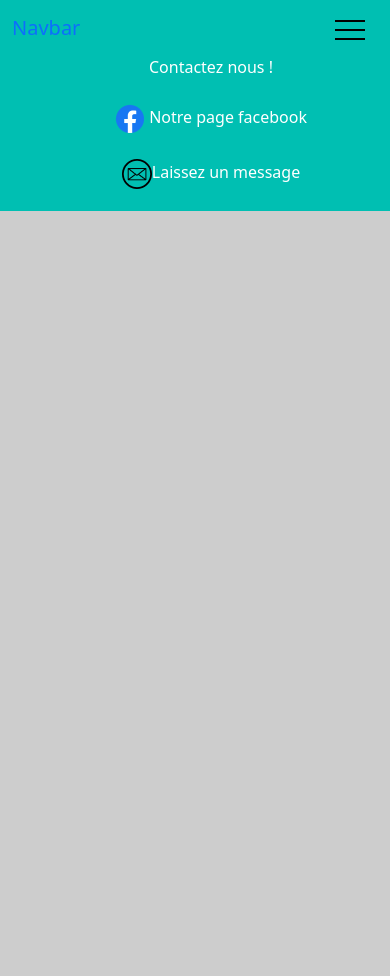
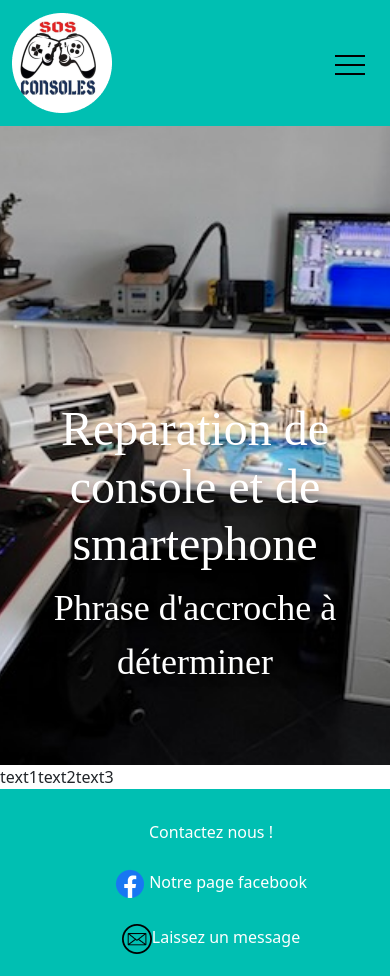
Before and after one commit to FlorentV02/SOS_CONSOLE, a PHP site: page /telephone.html in a window 390 px wide. Before the commit the page ends 211 px from the top, so only its background shows below. Run offline with PHP 8.4, Linux system fonts and the light colour scheme; some libraries are stand-ins or nearby versions.

Commit message:
Travail page telephone
Ajout card telephone

```diff
--- /dev/null
+++ b/asset/css/phone.css
@@ -0,0 +1,10 @@
+/* card-telephone-background */
+
+#background-phone-1 {
+    background: url('../asset/images/telephone.jpg');
+    height: auto;
+}
+
+.phone-card .card-link {
+    width: 10rem;
+}
--- a/asset/css/style.css
+++ b/asset/css/style.css
@@ -184,28 +184,28 @@ body {
     display: flex;
 }
 
-.card-group .card {
-    margin: 3rem;
+.choice-card .card {
+    margin: 2rem 0 2rem 0;
 }
 
-.card {
+.choice-card .card {
     flex-direction: initial;
 }
 
-.card .card-body span
+.choice-card .card .card-body span
     {
     background-color:rgba(0,0,0,0.8);
     }
 
-.card-body {
+.choice-card .card-body {
     border: 11px solid #00BFB2;
 }
 
-.card-link {
+.choice-card .card-link {
     width: 35rem;
 }
 
-.card-font {
+.choice-card .card-font {
     font-family: 'Playfair Display';
     font-style: normal;
     font-weight: 600;
@@ -214,7 +214,7 @@ body {
     color: #FFFFFF;
 }
 
-.card-title {
+.choice-card .card-title {
     font-style: normal;
     font-weight: 600;
     font-size: 20px;
--- a/index.html
+++ b/index.html
@@ -130,7 +130,7 @@
 
       </div>
 
-      <div class="card-group justify-content-center">
+      <div class="card-group justify-content-center choice-card">
         <a class="card-link" href="telephone.html">
         <div class="card mr-1">
           <div class="card-body p-5 card-font img-choice" id="img-console">
--- a/telephone.html
+++ b/telephone.html
@@ -7,28 +7,27 @@
     <link href="https://cdn.jsdelivr.net/npm/bootstrap@5.1.3/dist/css/bootstrap.min.css" rel="stylesheet"
     integrity="sha384-1BmE4kWBq78iYhFldvKuhfTAU6auU8tT94WrHftjDbrCEXSU1oBoqyl2QvZ6jIW3" crossorigin="anonymous">
     <link href="asset/css/style.css" rel="stylesheet">
+    <link href="asset/css/phone.css" rel="stylesheet">
+
     <title>SOS CONSOLE</title>
 </head>
 <body>
+  <header>
     <div id="background-body">
       <nav id="slider" class="navbar navbar-expand-lg">
         <div class="container-fluid">
-          <a class="navbar-brand" href="index.html">Navbar</a>
+          <a class="navbar-brand" href="index.html"><img src="asset/images/logo_sos_consoles.png" alt="SOS_CONSOLE"></a>
           <button class="navbar-toggler" type="button" data-bs-toggle="collapse" data-bs-target="#navbarSupportedContent" aria-controls="navbarSupportedContent" aria-expanded="false" aria-label="Toggle navigation">
             <div class="navbar-toggler-icon">
               <div id="navbar-trait-1" class="navbar-trait"></div>
               <div id="navbar-trait-1" class="navbar-trait"></div>
               <div id="navbar-trait-1" class="navbar-trait"></div>
             </div>
-
           </button>
           <div class="collapse navbar-collapse" id="navbarSupportedContent">
             <ul class="navbar-nav me-auto mb-2 mb-lg-0 align-items-center justify-content-center">
               <li class="nav-item">
                 <a class="nav-link active" aria-current="page" href="#">Home</a>
-              </li>
-              <li class="nav-item">
-                <a class="nav-link" href="index.html"><img src="asset/images/logo_sos_consoles.png"/></a>
               </li>
               <li class="nav-item dropdown">
                 <a class="nav-link dropdown-toggle" href="#" id="navbarDropdown" role="button" data-bs-toggle="dropdown" aria-expanded="false">
@@ -47,26 +46,43 @@
             </ul>
             <form class="d-flex">
               <input class="form-control me-2" type="search" placeholder="Search" aria-label="Search">
-              <button class="btn btn-outline-success" type="submit">Search</button>
+            <button class="btn btn-search btn-outline-success" type="submit">Search</button>
           </form>
         </div>
       </div>
     </nav>
+  </header>
 
-    <div id="content" class="container">
-        <div>TEXT</div>
+  <section id="content" class="container">
+    <div id ="header" class="text-center">
+      <div id ="background-entete" class="playfair position-relative">
+        <div id="entete-text" class="playfair">
+          <h2 class="text-48 text-shadow">Reparation de console et de smartephone</h2>
+          <span class="text-36 text-shadow">Phrase d'accroche à déterminer</span>
+        </div>
+      </div>
+    </div>
 
-    <div id="footer" class="d-flex text-center align-items-center justify-content-center">
+    <div class="d-flex">
+      <div>text1</div>
+      <div>text2</div>
+      <div>text3</div>
+
+    </div>
+
+
+  </section>
+
+      <footer id="footer" class="d-flex text-center align-items-center justify-content-center">
         <ul id ="contact">
           <li>Contactez nous !</li>
           <li><img class="logo-contact" src="asset/images/icon/facebook.png" class="card-img-top" alt="..."> Notre page facebook</li>
           <li><img class="logo-contact" src="asset/images/icon/mail.png"/>Laissez un message</li>
           </ul>
-    </div>
+        </footer>
 
         <script src="https://cdn.jsdelivr.net/npm/@popperjs/core@2.10.2/dist/umd/popper.min.js"
         integrity="sha384-7+zCNj/IqJ95wo16oMtfsKbZ9ccEh31eOz1HGyDuCQ6wgnyJNSYdrPa03rtR1zdB" crossorigin="anonymous"></script>
         <script src="https://cdn.jsdelivr.net/npm/bootstrap@5.1.3/dist/js/bootstrap.min.js"
         integrity="sha384-QJHtvGhmr9XOIpI6YVutG+2QOK9T+ZnN4kzFN1RtK3zEFEIsxhlmWl5/YESvpZ13" crossorigin="anonymous"></script>
-  </body>
 </html>
```
Lines whose indentation alone changed are shown as unchanged.
